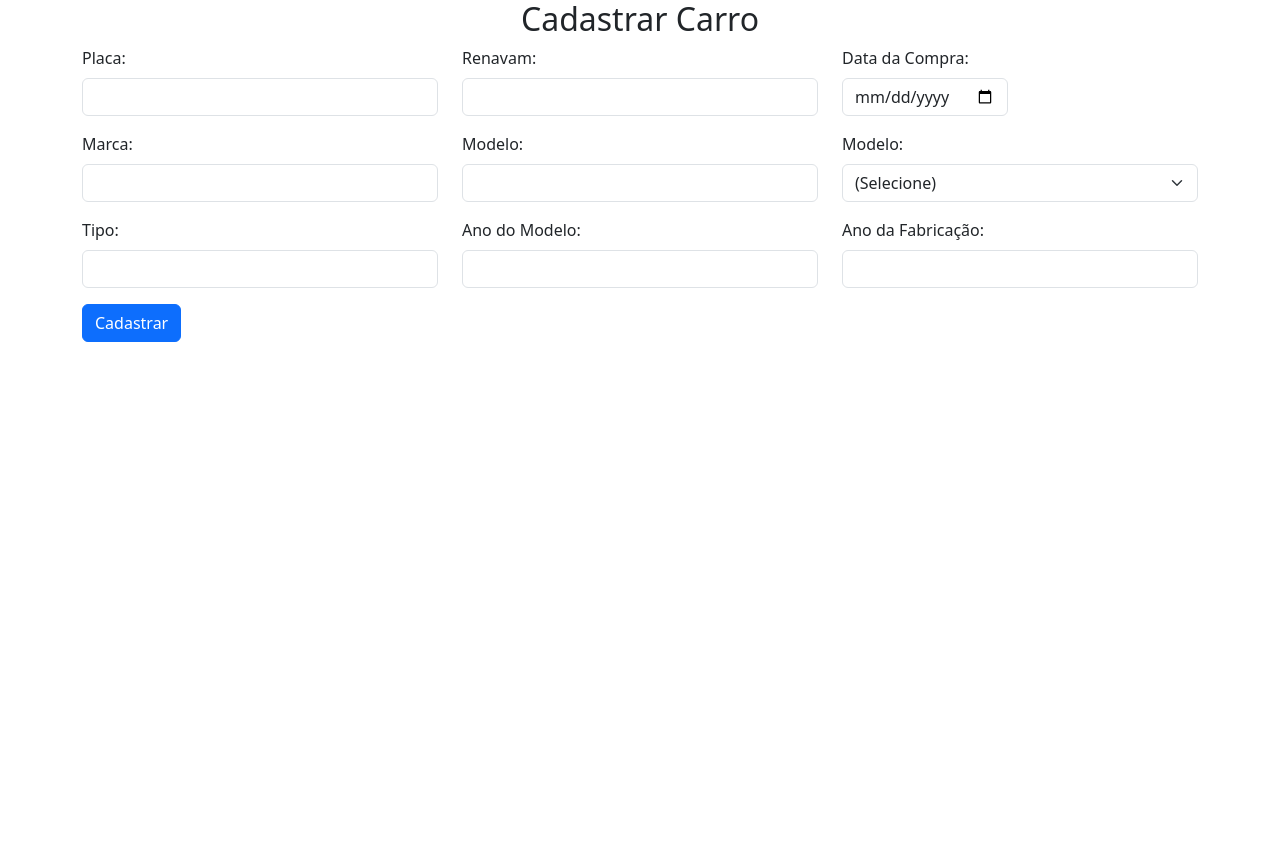
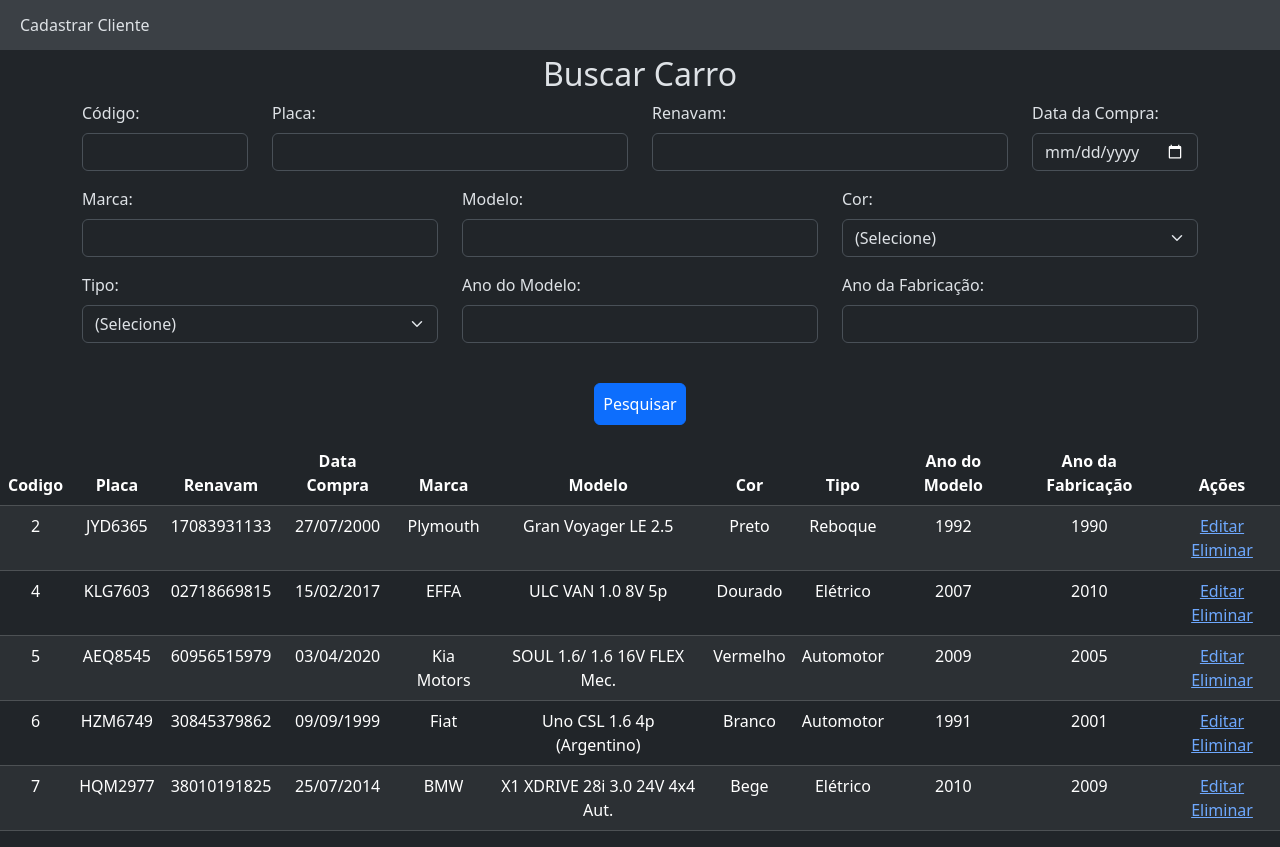
Before and after one commit to guiilhermelopes/registroItensPHP, a PHP site: page / in a window 1280 px wide. Before the commit the page ends 342 px from the top, so only its background shows below. Run offline with PHP 8.4, Linux system fonts and the light colour scheme; data comes from the database, SQL or seed files in the repository; both versions use the stored data as it was after the commit.

Commit message:
Versao 1.1

```diff
--- a/classes/bancoDeDados/Carro.php
+++ b/classes/bancoDeDados/Carro.php
@@ -3,7 +3,7 @@
 require 'Conexao.php';
 require 'model/CarroModel.php';
 
-class Cliente
+class Carro
 {
 
     private $conexao;
@@ -18,26 +18,218 @@ class Cliente
     {
         $listaDeCarros = [];
 
-        foreach($q as $dados){
+        foreach ($q as $dados) {
 
             $carro = new CarroModel();
             $carro->codigo = $dados['codigo'];
             $carro->placa = $dados['placa'];
             $carro->renavam = $dados['renavam'];
-            $carro->dataCompra = $dados['dataCompra'];
+            $carro->data_compra = $dados['data_compra'];
             $carro->marca = $dados['marca'];
             $carro->modelo = $dados['modelo'];
             $carro->cor = $dados['cor'];
             $carro->tipo = $dados['tipo'];
-            $carro->anoModelo = $dados['anoModelo'];
-            $carro->anoFabricacao = $dados['anoFabricacao'];
+            $carro->ano_modelo = $dados['ano_modelo'];
+            $carro->ano_fabricacao = $dados['ano_fabricacao'];
 
-            $listaDeCarros [] = $carro;
+            $listaDeCarros[] = $carro;
         }
         return $listaDeCarros;
     }
 
+    public function listar()
+    {
 
+        $sql = "select * from carro limit 90000";
+        $q = $this->conexao->prepare($sql);
+        $q->execute();
+        return $this->mapear($q);
+    }
+
+    public function inserir($carro)
+    {
+
+        $sql = "insert into carro (placa, renavam, data_compra, marca, modelo, cor, tipo, ano_modelo, ano_fabricacao)
+        values (:placa, :renavam, :data_compra, :marca, :modelo, :cor, :tipo, :ano_modelo, :ano_fabricacao)";
+
+        $q = $this->conexao->prepare($sql);
+
+        $q->bindParam(':placa', $carro->placa);
+        $q->bindParam(':renavam', $carro->renavam);
+        $q->bindParam(':data_compra', $carro->data_compra);
+        $q->bindParam(':marca', $carro->marca);
+        $q->bindParam(':modelo', $carro->modelo);
+        $q->bindParam(':cor', $carro->cor);
+        $q->bindParam(':tipo', $carro->tipo);
+        $q->bindParam(':ano_modelo', $carro->ano_modelo);
+        $q->bindParam(':ano_fabricacao', $carro->ano_fabricacao);
+
+
+        $q->execute();
+    }
+
+    public function pesquisarPorCodigo($codigo, $limite = 10000)
+    {
+        $sql = "select * from carro where codigo = :codigo limit " . $limite;
+        $q = $this->conexao->prepare($sql);
+
+        $q->bindParam(':codigo', $codigo);
+
+        $q->execute();
+        return $this->mapear($q);
+    }
+
+    public function getCarro($codigo)
+    {
+        $carro = new CarroModel();
+
+        $arrayCarro = $this->pesquisarPorCodigo($codigo, 1);
+        if (count($arrayCarro) > 0) {
+            $carro = $arrayCarro[0];
+        }
+
+
+        return $carro;
+    }
+    public function pesquisarPorPlaca($placa)
+    {
+        $sql = "select * from carro where placa like :placa limit 90000";
+        $q = $this->conexao->prepare($sql);
+
+        $placa = '%' . $placa . '%';
+
+        $q->bindParam(':placa', $placa);
+
+        $q->execute();
+        return $this->mapear($q);
+    }
+    public function pesquisarPorRenavam($renavam)
+    {
+        $sql = "select * from carro where renavam like :renavam limit 90000";
+        $q = $this->conexao->prepare($sql);
+
+        $renavam = '%' . $renavam . '%';
+
+        $q->bindParam(':renavam', $renavam);
+
+        $q->execute();
+        return $this->mapear($q);
+    }
+    public function pesquisarPorDataCompra($data_compra)
+    {
+        $sql = "select * from carro where data_compra like :data_compra limit 90000";
+        $q = $this->conexao->prepare($sql);
+
+        $data_compra = '%' . $data_compra . '%';
+
+        $q->bindParam(':data_compra', $data_compra);
+
+        $q->execute();
+        return $this->mapear($q);
+    }
+    public function pesquisarPorMarca($marca)
+    {
+        $sql = "select * from carro where marca like :marca limit 90000";
+        $q = $this->conexao->prepare($sql);
+
+        $marca = '%' . $marca . '%';
+
+        $q->bindParam(':marca', $marca);
+
+        $q->execute();
+        return $this->mapear($q);
+    }
+    public function pesquisarPorModelo($modelo)
+    {
+        $sql = "select * from carro where modelo like :modelo limit 90000";
+        $q = $this->conexao->prepare($sql);
+
+        $modelo = '%' . $modelo . '%';
+
+        $q->bindParam(':modelo', $modelo);
+
+        $q->execute();
+        return $this->mapear($q);
+    }
+    public function pesquisarPorCor($cor)
+    {
+        $sql = "select * from carro where cor like :cor limit 90000";
+        $q = $this->conexao->prepare($sql);
+
+        $cor = '%' . $cor . '%';
+
+        $q->bindParam(':cor', $cor);
+
+        $q->execute();
+        return $this->mapear($q);
+    }
+    public function pesquisarPorTipo($tipo)
+    {
+        $sql = "select * from carro where tipo like :tipo limit 90000";
+        $q = $this->conexao->prepare($sql);
+
+        $tipo = '%' . $tipo . '%';
+
+        $q->bindParam(':tipo', $tipo);
+
+        $q->execute();
+        return $this->mapear($q);
+    }
+    public function pesquisarPorAnoModelo($ano_modelo)
+    {
+        $sql = "select * from carro where ano_modelo like :ano_modelo limit 90000";
+        $q = $this->conexao->prepare($sql);
+
+        $ano_modelo = '%' . $ano_modelo . '%';
+
+        $q->bindParam(':ano_modelo', $ano_modelo);
+
+        $q->execute();
+        return $this->mapear($q);
+    }
+    public function pesquisarPorAnoFabricacao($ano_fabricacao)
+    {
+        $sql = "select * from carro where ano_fabricacao like :ano_fabricacao limit 90000";
+        $q = $this->conexao->prepare($sql);
+
+        $ano_fabricacao = '%' . $ano_fabricacao . '%';
+
+        $q->bindParam(':ano_fabricacao', $ano_fabricacao);
+
+        $q->execute();
+        return $this->mapear($q);
+    }
+
+    public function eliminar($codigo)
+    {
+        $sql = "delete from carro where codigo = :codigo";
+
+        $q = $this->conexao->prepare($sql);
+        $q->bindParam(':codigo', $codigo);
+
+        $q->execute();
+    }
+
+    public function atualizar($carro)
+    {
+
+        $sql = "update carro set placa= :placa, renavam = :renavam, data_compra = :data_compra, marca = :marca, modelo = :modelo, cor = :cor, tipo = :tipo, ano_modelo = :ano_modelo, ano_fabricacao = :ano_fabricacao where codigo = :codigo";
+        $q = $this->conexao->prepare($sql);
+
+
+        $q->bindParam(':placa', $carro->placa);
+        $q->bindParam(':renavam', $carro->renavam);
+        $q->bindParam(':data_compra', $carro->data_compra);
+        $q->bindParam(':marca', $carro->marca);
+        $q->bindParam(':modelo', $carro->modelo);
+        $q->bindParam(':cor', $carro->cor);
+        $q->bindParam(':tipo', $carro->tipo);
+        $q->bindParam(':ano_modelo', $carro->ano_modelo);
+        $q->bindParam(':ano_fabricacao', $carro->ano_fabricacao);
+        $q->bindParam(':codigo', $carro->codigo);
+
+        $q->execute();
+    }
 
 }
 
--- a/index.php
+++ b/index.php
@@ -2,11 +2,63 @@
 
 require 'classes/bancoDeDados/Carro.php';
 
+$c = new Carro();
+
+$carros = [];
+
+if (isset($_GET['codigo'])) {
+    $codigo = $_GET['codigo'];
+    $placa = $_GET['placa'];
+    $renavam = $_GET['renavam'];
+    $data_compra = $_GET['data_compra'];
+    $marca = $_GET['marca'];
+    $modelo = $_GET['modelo'];
+    $cor = $_GET['cor'];
+    $tipo = $_GET['tipo'];
+    $ano_modelo = $_GET['ano_modelo'];
+    $ano_fabricacao = $_GET['ano_fabricacao'];
+
+} else {
+    $codigo = '';
+    $placa = '';
+    $renavam = '';
+    $data_compra = '';
+    $marca = '';
+    $modelo = '';
+    $cor = '';
+    $tipo = '';
+    $ano_modelo = '';
+    $ano_fabricacao = '';
+}
+
+if ($codigo != '') {
+    $carros = $c->pesquisarPorCodigo($codigo);
+} else if ($placa != '') {
+    $carros = $c->pesquisarPorPlaca($nome);
+} else if ($renavam != '') {
+    $carros = $c->pesquisarPorRenavam($renavam);
+} else if ($data_compra != '') {
+    $carros = $c->pesquisarPorDataCompra($data_compra);
+} else if ($marca != '') {
+    $carros = $c->pesquisarPorMarca($marca);
+} else if ($modelo != '') {
+    $carros = $c->pesquisarPorModelo($modelo);
+} else if ($cor != '') {
+    $carros = $c->pesquisarPorCor($cor);
+} else if ($tipo != '') {
+    $carros = $c->pesquisarPorTipo($tipo);
+} else if ($ano_modelo != '') {
+    $carros = $c->pesquisarPorAnoModelo($ano_modelo);
+} else if ($ano_fabricacao != '') {
+    $carros = $c->pesquisarPorAnoFabricacao($ano_fabricacao);
+} else {
+    $carros = $c->listar();
+}
 ?>
 
 
 <!DOCTYPE html>
-<html lang="en">
+<html lang="pt-br" data-bs-theme="dark">
 
 <head>
     <meta charset="UTF-8">
@@ -14,70 +66,152 @@ require 'classes/bancoDeDados/Carro.php';
     <title>Cadastrar Carro</title>
     <link href="https://cdn.jsdelivr.net/npm/bootstrap@5.3.2/dist/css/bootstrap.min.css" rel="stylesheet"
         integrity="sha384-T3c6CoIi6uLrA9TneNEoa7RxnatzjcDSCmG1MXxSR1GAsXEV/Dwwykc2MPK8M2HN" crossorigin="anonymous">
-    <style>
-        h2{
-            text-align: center;
-        }
-        form{
-            justify-content: center;
-        }
-    </style>
-    </head>
+    <link rel="stylesheet" href="style.css">
+</head>
 
 <body>
-    <h2>Cadastrar Carro</h2>
-    <div class= "container">
-        <form type="submit">
+    <nav>
+        <a class="navA" href="atualizar.php">Cadastrar Cliente</a>
+    </nav>
+    <h2>Buscar Carro</h2>
+    <div class="container">
+        <form type="submit" class="pb-3" action="index.php">
             <div class="row">
+                <div class="col-2 mb-3">
+                    <label for="codigo" class="form-label">Código:</label><br>
+                    <input type="number" id="codigo" name="codigo" class="form-control">
+                </div>
                 <div class="col-4 mb-3">
                     <label for="placa" class="form-label">Placa:</label><br>
-                    <input type="text" id= "placa" name= "placa" class="form-control">
+                    <input type="text" id="placa" name="placa" class="form-control">
                 </div>
                 <div class="col-4 mb-3">
                     <label for="renavam" class="form-label">Renavam:</label><br>
-                    <input type="text" id= "renavam" name= "renavam" class="form-control">
+                    <input type="text" id="renavam" name="renavam" class="form-control">
                 </div>
                 <div class="col-2 mb-3">
-                    <label for="dataCompra" class="form-label">Data da Compra:</label><br>
-                    <input type="date" id= "dataCompra" name= "dataCompra" class="form-control">
+                    <label for="data_compra" class="form-label">Data da Compra:</label><br>
+                    <input type="date" id="data_compra" name="data_compra" class="form-control">
                 </div>
                 <div class="col-4 mb-3">
                     <label for="marca" class="form-label">Marca:</label><br>
-                    <input type="text" id= "marca" name= "marca" class="form-control">
+                    <input type="text" id="marca" name="marca" class="form-control">
                 </div>
                 <div class="col-4 mb-3">
                     <label for="modelo" class="form-label">Modelo:</label><br>
-                    <input type="text" id= "modelo" name= "modelo" class="form-control">
+                    <input type="text" id="modelo" name="modelo" class="form-control">
                 </div>
                 <div class="col-4 mb-3">
-                    <label for="cor" class="form-label">Modelo:</label><br>
+                    <label for="cor" class="form-label">Cor:</label><br>
                     <select name="cor" id="cor" class="form-select">
                         <option value="">(Selecione)</option>
-                        <!-- COmpletar depois, ver detran cores -->
+                        <option value="1">Amarelo</option>
+                        <option value="2">Azul</option>
+                        <option value="3">Bege</option>
+                        <option value="4">Branco</option>
+                        <option value="5">Cinza</option>
+                        <option value="6">Dourado</option>
+                        <option value="7">Grena</option>
+                        <option value="8">Laranja</option>
+                        <option value="9">Marrom</option>
+                        <option value="10">Prata</option>
+                        <option value="11">Preto</option>
+                        <option value="12">Rosa</option>
+                        <option value="13">Roxo</option>
+                        <option value="14">Verde</option>
+                        <option value="15">Vermelho</option>
+                        <option value="16">Fantasia</option>
                     </select>
                 </div>
                 <div class="col-4 mb-3">
                     <label for="tipo" class="form-label">Tipo:</label><br>
-                    <input type="text" id= "tipo" name= "tipo" class="form-control">
+                    <select name="tipo" id="tipo" class="form-select">
+                        <option value="">(Selecione)</option>
+                        <option value="a">Automotor</option>
+                        <option value="e">Elétrico</option>
+                        <option value="p">Propulsão Humana</option>
+                        <option value="d">De tração animal</option>
+                        <option value="r">Reboque</option>
+                        <option value="s">Semirreboque</option>
+                    </select>
                 </div>
                 <div class="col-4 mb-3">
-                    <label for="anoModelo" class="form-label">Ano do Modelo:</label><br>
-                    <input type="text" id= "anoModelo" name= "anoModelo" class="form-control">
+                    <label for="ano_modelo" class="form-label">Ano do Modelo:</label><br>
+                    <input type="text" id="ano_modelo" name="ano_modelo" class="form-control">
                 </div>
                 <div class="col-4 mb-3">
-                    <label for="anoFabricacao" class="form-label">Ano da Fabricação:</label><br>
-                    <input type="text" id= "anoFabricacao" name= "anoFabricacao" class="form-control">
+                    <label for="ano_fabricacao" class="form-label">Ano da Fabricação:</label><br>
+                    <input type="text" id="ano_fabricacao" name="ano_fabricacao" class="form-control">
                 </div>
             </div>
-            <div class="row">
-                <div class = "col-4">
-                    <button type="submit" class="btn btn-primary">Cadastrar</button>
+                <div class="col colBotao">
+                    <button type="submit" class="btn btn-primary mt-4 p-2">Pesquisar</button>
                 </div>
-            </div>
+
 
         </form>
     </div>
+    <table class="table table-dark table-striped">
+        <thead>
+            <tr>
+                <th>Codigo</th>
+                <th>Placa</th>
+                <th>Renavam</th>
+                <th>Data Compra</th>
+                <th>Marca</th>
+                <th>Modelo</th>
+                <th>Cor</th>
+                <th>Tipo</th>
+                <th>Ano do Modelo</th>
+                <th>Ano da Fabricação</th>
+                <th>Ações</th>
 
+            </tr>
+        </thead>
+        <tbody>
+            <?php
+            foreach ($carros as $carro) {
+
+                ?>
+                <tr>
+                    <td>
+                        <?php echo $carro->codigo; ?>
+                    </td>
+                    <td>
+                        <?php echo $carro->placa; ?>
+                    </td>
+                    <td>
+                        <?php echo $carro->renavam; ?>
+                    </td>
+                    <td>
+                        <?php echo $carro->getDataCompraFormatado(); ?>
+                    </td>
+                    <td>
+                        <?php echo $carro->marca; ?>
+                    </td>
+                    <td>
+                        <?php echo $carro->modelo; ?>
+                    </td>
+                    <td>
+                        <?php echo $carro->getCorFormatado(); ?>
+                    </td>
+                    <td>
+                        <?php echo $carro->getTipoFormatado(); ?>
+                    </td>
+                    <td>
+                        <?php echo $carro->ano_modelo; ?>
+                    </td>
+                    <td>
+                        <?php echo $carro->ano_fabricacao; ?>
+                    </td>
+                    <td>
+                        <a href="atualizar.php?codigo=<?php echo $carro->codigo; ?>">Editar</a>
+                        <a href="deletar.php?codigoEliminar=<?php echo $carro->codigo; ?>">Eliminar</a>
+                    </td>
+                </tr>
+            <?php } ?>
+        </tbody>
+    </table>
 
     <script src="https://cdn.jsdelivr.net/npm/bootstrap@5.3.2/dist/js/bootstrap.bundle.min.js"
         integrity="sha384-C6RzsynM9kWDrMNeT87bh95OGNyZPhcTNXj1NW7RuBCsyN/o0jlpcV8Qyq46cDfL"
--- a/model/CarroModel.php
+++ b/model/CarroModel.php
@@ -5,14 +5,83 @@ class CarroModel
     public $codigo;
     public $placa;
     public $renavam;
-    public $dataCompra;
+    public $data_compra;
     public $marca;
     public $modelo;
     public $cor;
     public $tipo;
-    public $anoModelo;
-    public $anoFabricacao;
+    public $ano_modelo;
+    public $ano_fabricacao;
 
+    public function getCorFormatado()
+    {
+        $corDescritiva = '';
+
+        if ($this->cor == '1') {
+            $corDescritiva = 'Amarelo';
+        } else if ($this->cor == '2') {
+            $corDescritiva = 'Azul';
+        } else if ($this->cor == '3') {
+            $corDescritiva = 'Bege';
+        } else if ($this->cor == '4') {
+            $corDescritiva = 'Branco';
+        } else if ($this->cor == '5') {
+            $corDescritiva = 'Cinza';
+        } else if ($this->cor == '6') {
+            $corDescritiva = 'Dourado';
+        } else if ($this->cor == '7') {
+            $corDescritiva = 'Grena';
+        } else if ($this->cor == '8') {
+            $corDescritiva = 'Laranja';
+        } else if ($this->cor == '9') {
+            $corDescritiva = 'Marrom';
+        } else if ($this->cor == '10') {
+            $corDescritiva = 'Prata';
+        } else if ($this->cor == '11') {
+            $corDescritiva = 'Preto';
+        } else if ($this->cor == '12') {
+            $corDescritiva = 'Rosa';
+        } else if ($this->cor == '13') {
+            $corDescritiva = 'Roxo';
+        } else if ($this->cor == '14') {
+            $corDescritiva = 'Verde';
+        } else if ($this->cor == '15') {
+            $corDescritiva = 'Vermelho';
+        } else if ($this->cor == '16') {
+            $corDescritiva = 'Fantasia';
+        }
+
+        return $corDescritiva;
+    }
+
+    public function getTipoFormatado()
+    {
+        $tipoDescritivo = '';
+        if ($this->tipo == 'a') {
+            $tipoDescritivo = 'Automotor';
+        } else if ($this->tipo == 'e') {
+            $tipoDescritivo = 'Elétrico';
+        } else if ($this->tipo == 'p') {
+            $tipoDescritivo = 'Propulsão Humana';
+        } else if ($this->tipo == 'd') {
+            $tipoDescritivo = 'De tração animal';
+        } else if ($this->tipo == 'r') {
+            $tipoDescritivo = 'Reboque';
+        } else if ($this->tipo == 's') {
+            $tipoDescritivo = 'Semirreboque';
+        }
+
+        return $tipoDescritivo;
+    }
+
+    public function getDataCompraFormatado()
+    {
+
+        $tempoDataCompra = strtotime($this->data_compra);
+        $dataCompra = date('d/m/Y', $tempoDataCompra);
+
+        return $dataCompra;
+    }
 }
 
 ?>
--- /dev/null
+++ b/style.css
@@ -0,0 +1,42 @@
+h2 {
+    text-align: center;
+}
+
+form {
+    justify-content: center;
+}
+
+td {
+    text-align: center;
+}
+
+th {
+    text-align: center;
+}
+
+.col {
+    margin: auto auto;
+}
+
+nav{
+    top: 0;
+    left: 0;
+    right: 0;
+    background-color: #3b4045;
+    height: 50px;
+    display: flex;
+    align-items: center;
+    padding: 0 20px;
+    margin-bottom: 5px;
+}
+
+.navA{
+    text-decoration: none;
+    color: #DEE2E6;
+}
+
+.colBotao{
+
+    display: flex;
+    justify-content: center;
+}
```
Also changed, not shown: CarrosDB.sql (added, +44 -0 lines), atualizar.php (added, +127 -0 lines), cadastrar.php (added, +22 -0 lines), deletar.php (added, +11 -0 lines), editar.php (added, +22 -0 lines).
